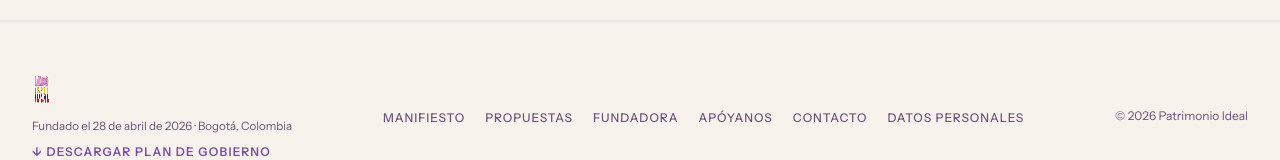
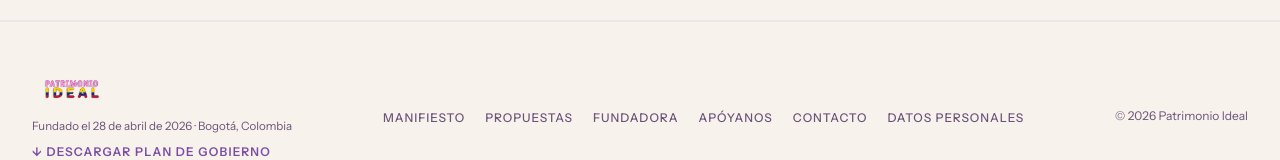
Before and after one commit to patrimonioideal/PatrimonioIdeal, a React (Vite) app: page / in a window 1280 px wide. Shown: the part 5511-5671 px from the top of the page. Built offline with nearby package versions, Linux system fonts and the light colour scheme; no server answers.

Commit message:
fiiiiiiiiix

```diff
--- a/src/sections/Footer.jsx
+++ b/src/sections/Footer.jsx
@@ -20,7 +20,7 @@ export default function Footer({ t, lang }) {
             <img
               src="assets/patri-ideal.png"
               alt="Patrimonio Ideal"
-              className="h-10 w-5"
+              className="h-10 w-20 object-contain"
               onError={e => { e.target.style.display = 'none' }}
             />
             <p className="text-[0.72rem] text-muted">{f.founded}</p>
```
